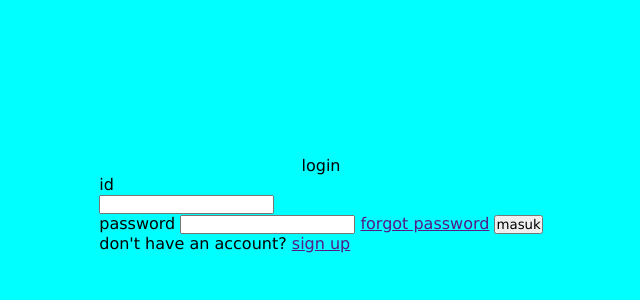
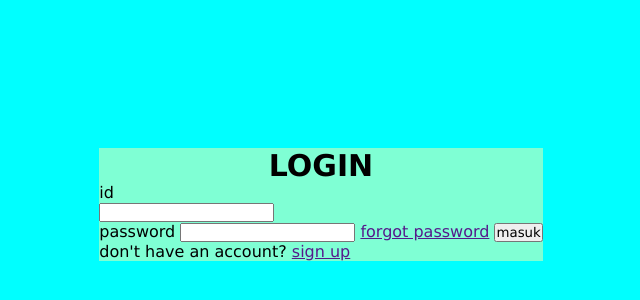
Before and after one commit to Dyyynn/dyyynn.github.io, a plain HTML site: page index.html in a window 1280 px wide. Shown: the part 196-496 px from the top of the page, without its empty margins (319-959 px from the left). Drawn offline with Linux system fonts and the light colour scheme.

Commit message:
memodifikasi kesalahan penulisan di tag label email dan menambahkan properti pada style.css pada bagian wrapper dan kelas text1

```diff
--- a/index.html
+++ b/index.html
@@ -15,7 +15,7 @@
             </div>
 
             <form action="post">
-                <label for="eemail">id</label><br>
+                <label for="email">id</label><br>
                 <input type="email" name="email" id="email"><br>
 
                 <label for="password">password</label>
--- a/style.css
+++ b/style.css
@@ -19,4 +19,11 @@
     justify-content: center;
     display: flex;
     flex-direction: column;
+    background-color: aquamarine;
 }
+.text1{
+    font-size: 30px;
+    font-weight: 700;
+    text-transform: uppercase;
+    color: black;
+}
```
